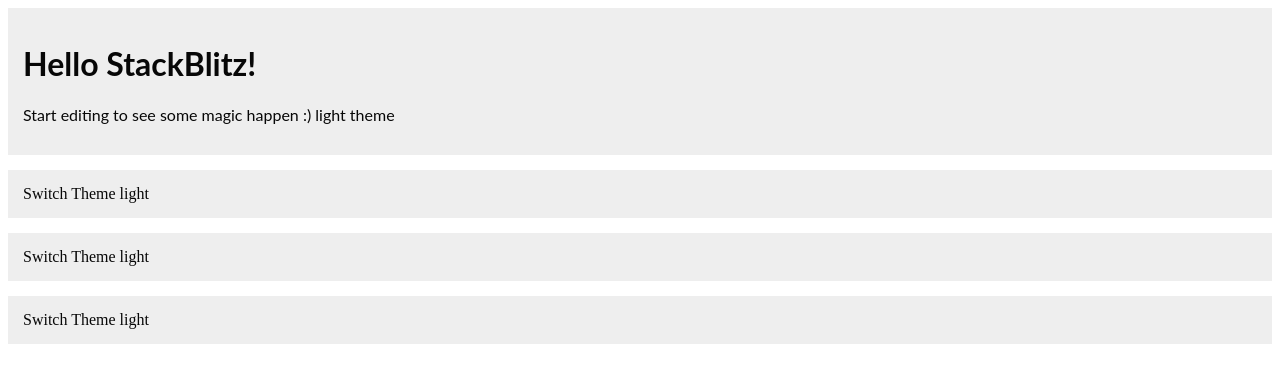
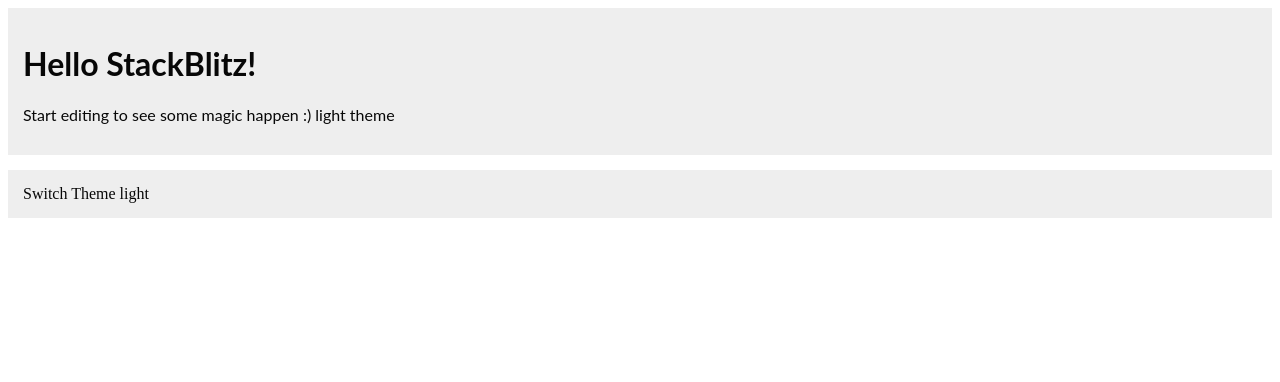
Before and after one commit to codingSlate/react-themeContext, a React (Create React App) app: page / in a window 1280 px wide. Shown: the top 382 px of the page. Built offline with nearby package versions, Linux system fonts and the light colour scheme.

Commit message:
2 files modified

```diff
--- a/src/App.js
+++ b/src/App.js
@@ -10,7 +10,7 @@
       {(context) => (
         <div>
           <Comp1 theme={context.theme} />
-          <Button />
+
         </div>
       )}
     </ThemeContextConsumer>
--- a/src/Comp1.js
+++ b/src/Comp1.js
@@ -9,7 +9,7 @@
         <p>Start editing to see some magic happen :) {theme.mode} theme</p>
       </div>
       <Button />
-      <Button />
+
     </>
   );
 };
```
